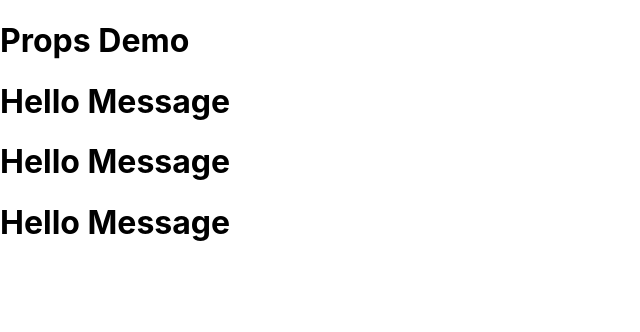
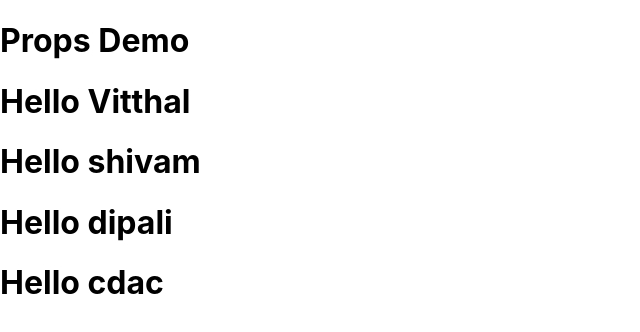
Before and after one commit to RishivYadav/fourth-react, a React (Create React App) app: page / in a window 1280 px wide. Shown: the top 332 px of the page, without its empty margins (0-640 px from the left). Built offline with nearby package versions, Linux system fonts and the light colour scheme.

Commit message:
basic props

```diff
--- a/src/App.js
+++ b/src/App.js
@@ -3,19 +3,23 @@ function App() {
     <>
       <h1>Props Demo</h1>
 
-      {/** Calling the MessageDemo */}
-      <MessageDemo />
-      <MessageDemo />
-      <MessageDemo />
+      {/** Calling the MessageDemo(1, 'abcd') */}
+      <MessageDemo name="Vitthal" />
+      <MessageDemo name="shivam" />
+      <MessageDemo name="dipali" />
+      <MessageDemo name="cdac" />
     </>
   );
 }
 
-// Reusable + but returns static output
-function MessageDemo() {
+// Reusable
+// how to make this "dynmaic"
+function MessageDemo(props) {
+  // console.log("I am inside messagedemo", props);
+
   return (
     <>
-      <h1>Hello Message</h1>
+      <h1>Hello {props.name}</h1>
     </>
   );
 }
```
